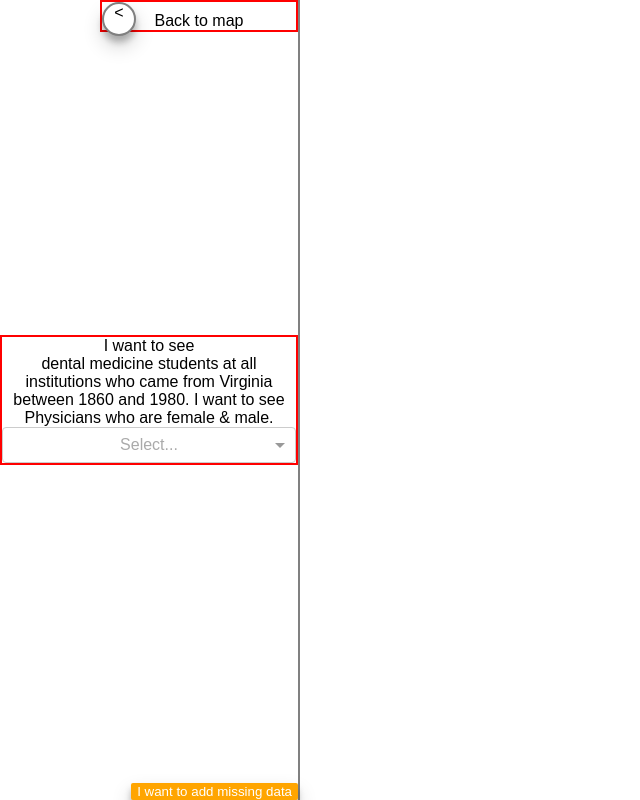
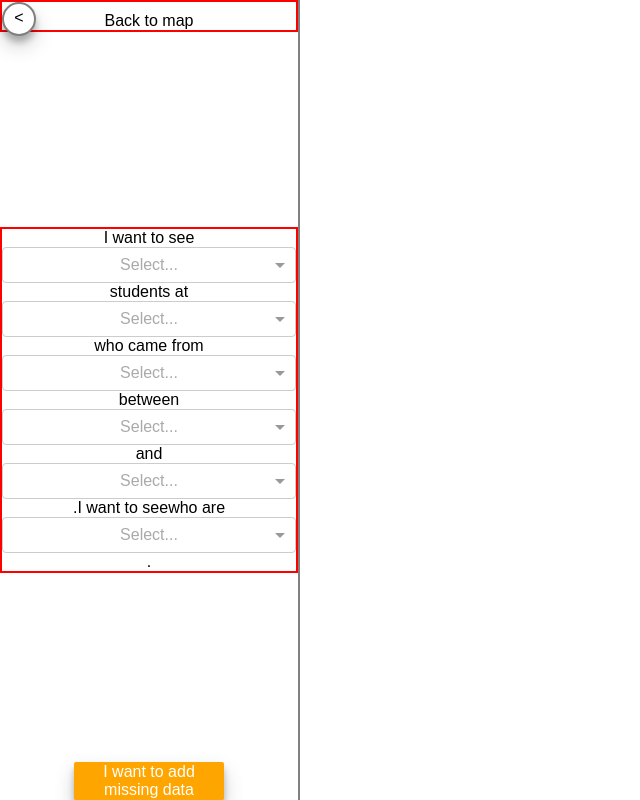
Before and after one commit to ludwigfrank/bam-visualization, a React (Create React App) app: page / in a window 1280 px wide. Shown: the whole page, without its empty margins (0-640 px from the left). Built offline with nearby package versions, Linux system fonts and the light colour scheme; the HTML template or start-up script is replaced by a standard one.

Commit message:
feat: Put inputs in sidebar

```diff
--- a/src/components/Sidebar.jsx
+++ b/src/components/Sidebar.jsx
@@ -19,7 +19,6 @@ const BackButton = styled.div`
     border: 2px solid red;
     padding-top: 10px;
     position: relative;
-    margin-left: 100px;
 
     &::before {
         background-color: white;
@@ -29,11 +28,20 @@ const BackButton = styled.div`
         content: '<';
         height: 30px;
         left: 0;
+        line-height: 28px;
+        top: 0;
         position: absolute;
-        top: 0;
         width: 30px;
     }
 `;
+const SidebarContent = styled.div`
+    border: 2px solid red;
+    position: absolute;
+    left: 0;
+    top: 50%;
+    transform: translate(0, -50%);
+    width: 100%;
+`
 const AddDataButton = styled.button`
     background-color: orange;
     bottom: 0;
@@ -41,16 +49,11 @@ const AddDataButton = styled.button`
     border: none;
     border-radius: 2px;
     color: white;
+    font-size: 16px;
+    left: 50%;
     position: absolute;
-    right: 0;
-`;
-
-const SidebarContent = styled.div`
-    border: 2px solid red;
-    position: absolute;
-    top: 50%;
-    transform: translate(0, -50%);
-    right: 0;
+    transform: translate(-50%, 0);
+    width: 150px;
 `;
 
     export default class Sidebar extends React.Component {
@@ -86,18 +89,72 @@ export default class Sidebar extends React.Component {
 
                 <SidebarContent>
                     {'I want to see'}
-                    <div>
-                        {'dental medicine students at all institutions who came from Virginia between 1860 and 1980. I want to see Physicians who are female & male.'}
-                    </div>
+                    <span>
                         <Select
                             name="form-field-name"
                             value={selectedOption}
                             onChange={this.handleSelectChange}
                             options={[
-                        { value: 'one', label: 'One' },
-                        { value: 'two', label: 'Two' },
+                                { value: 'dentalMedicine', label: 'dental medicine' },
+                                { value: 'physician', label: 'physician' },
                             ]}
                         />
+                        {'students at'}
+                        <Select
+                            name="form-field-name"
+                            value={selectedOption}
+                            onChange={this.handleSelectChange}
+                            options={[
+                                { value: 'allInstitutions', label: 'all institutions' },
+                                { value: 'havard', label: 'havard' },
+                            ]}
+                        />
+                        {'who came from'}
+                        <Select
+                            name="form-field-name"
+                            value={selectedOption}
+                            onChange={this.handleSelectChange}
+                            options={[
+                                { value: 'virginia ', label: 'Virginia ' },
+                                { value: 'newYork', label: 'New York' },
+                            ]}
+                        />
+                        {'between'}
+                        <Select
+                            name="form-field-name"
+                            value={selectedOption}
+                            onChange={this.handleSelectChange}
+                            options={[
+                                { value: '1860', label: '1860' },
+                                { value: '1861', label: '1861' },
+                            ]}
+                        />
+                        {'and'}
+                        <Select
+                            name="form-field-name"
+                            value={selectedOption}
+                            onChange={this.handleSelectChange}
+                            options={[
+                                { value: '1980', label: '1980' },
+                                { value: '1981', label: '1981' },
+                            ]}
+                        />
+                        {'.'}
+                        {'I want to see'}
+                        {'who are'}
+                        <Select
+                            name="form-field-name"
+                            value={selectedOption}
+                            onChange={this.handleSelectChange}
+                            options={[
+                                { value: 'female', label: 'female' },
+                                { value: 'male', label: 'male' },
+                                { value: 'femaleMale', label: 'female male' }
+                            ]}
+                        />
+                        {'.'}
+                    </span>
+
                 </SidebarContent>
 
                 <AddDataButton
```
Lines whose indentation alone changed are shown as unchanged.
